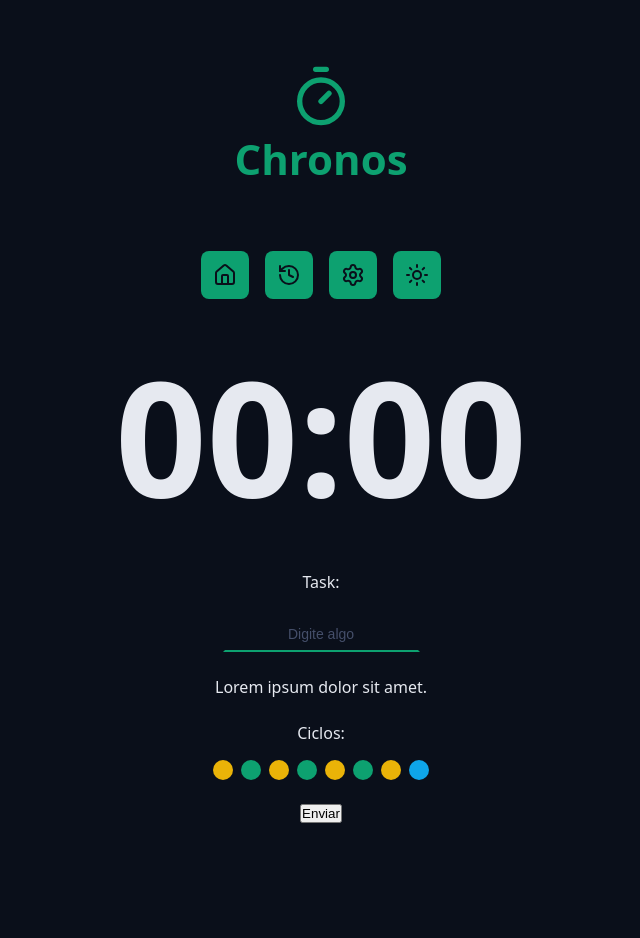
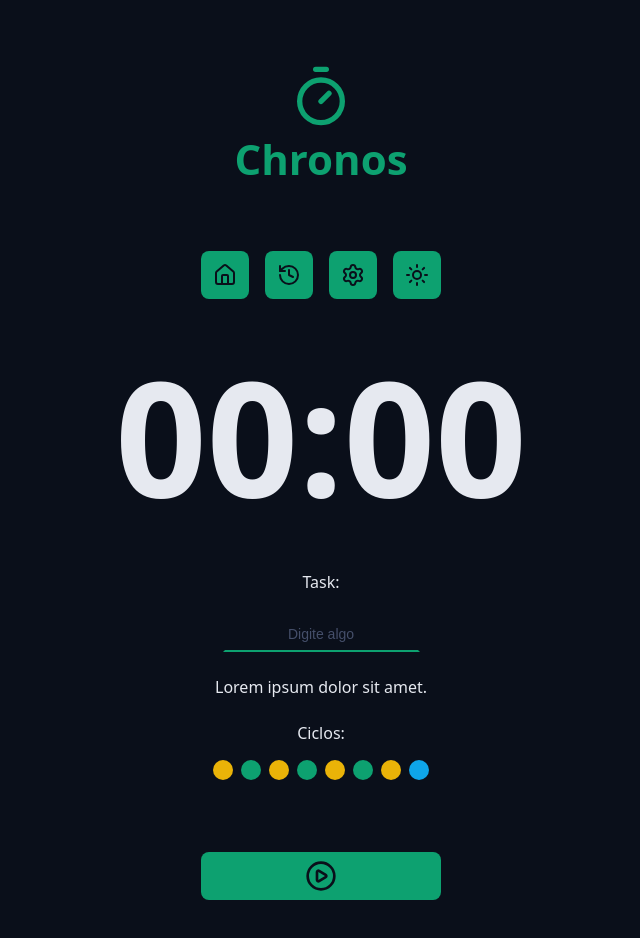
Before and after one commit to luizpcbetao/chronos-pomodoro, a React (Vite) app: page / in a window 1280 px wide. Shown: the top 938 px of the page, without its empty margins (319-959 px from the left). Before the commit the page ends 855 px from the top, so only its background shows below. Built offline with nearby package versions, Linux system fonts and the light colour scheme.

Commit message:
Aula 32 - Criando o componente de footer (rodapé)

```diff
--- a/src/App.tsx
+++ b/src/App.tsx
@@ -5,6 +5,9 @@
 import { CountDown } from './components/CountDown';
 import { DefaultInput } from './components/DefaultInput';
 import { Cycles } from './components/Cycles';
+import { DefaultButton } from './components/DefaultButton';
+
+import { PlayCircleIcon } from 'lucide-react';
 
 import './styles/theme.css';
 import './styles/global.css';
@@ -39,7 +42,7 @@
           </div>
 
           <div className='formRow'>
-            <button>Enviar</button>
+            <DefaultButton icon={<PlayCircleIcon />} />
           </div>
         </form>
       </Container>
--- /dev/null
+++ b/src/components/DefaultButton/index.tsx
@@ -0,0 +1,16 @@
+import styles from './styles.module.css';
+
+type DefaultButtonProps = {
+  icon: React.ReactNode;
+  color?: 'green' | 'red';
+} & React.ComponentProps<'button'>;
+
+export function DefaultButton({ icon, color = 'green', ...props }: DefaultButtonProps) {
+  return (
+    <>
+      <button className={`${styles.button} ${styles[color]}`} {...props}>
+        {icon}
+      </button>
+    </>
+  );
+}
--- /dev/null
+++ b/src/components/DefaultButton/styles.module.css
@@ -0,0 +1,33 @@
+.button {
+  border: none;
+  background: var(--primary);
+  color: var(--text-over-primary);
+  display: flex;
+  align-items: center;
+  justify-content: center;
+  min-width: 24rem;
+  padding: 0.8rem;
+  border-radius: 0.8rem;
+  margin: 4.8rem 0;
+  cursor: pointer;
+  transition: all 0.1s ease-in-out;
+}
+
+.button svg {
+  width: 3.2rem;
+  height: 3.2rem;
+}
+
+button:hover {
+  filter: brightness(80%);
+}
+
+.green {
+  background: var(--primary);
+  color: var(--text-over-primary);
+}
+
+.red {
+  background: var(--error);
+  color: var(--text-over-error);
+}
```
